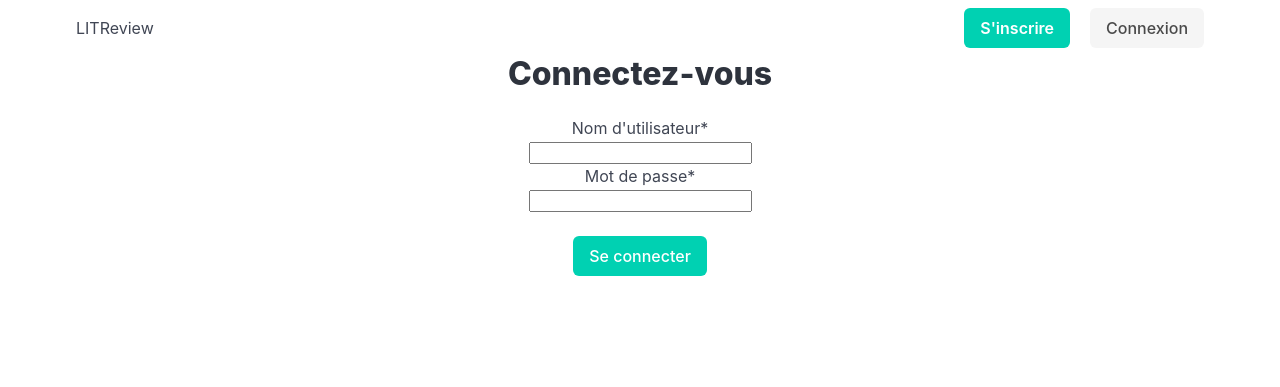
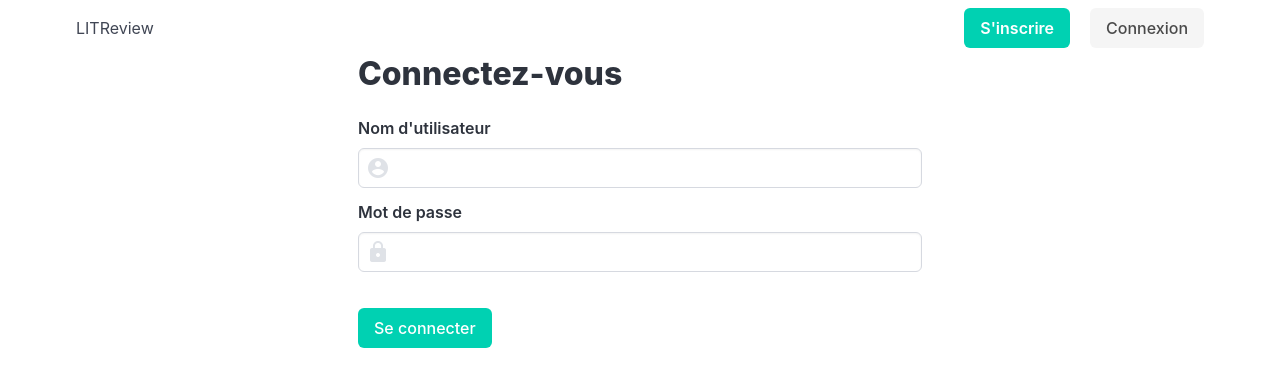
Before and after one commit to byoso/OC_P9, a Django app: page /authentication/login/ in a window 1280 px wide. Shown: the top 387 px of the page. Run offline with Django 4.2, Linux system fonts and the light colour scheme; some libraries are stand-ins or nearby versions.

Commit message:
Material Design set up OK

```diff
--- a/authentication/forms.py
+++ b/authentication/forms.py
@@ -4,12 +4,26 @@ from django.contrib.auth.forms import UserCreationForm
 
 
 class SignUpForm(UserCreationForm):
+    password1 = forms.CharField(
+        max_length=150, widget=forms.PasswordInput(attrs={'class': 'input'}))
+    password2 = forms.CharField(
+        max_length=150, widget=forms.PasswordInput(attrs={'class': 'input'}))
+
     class Meta:
         model = get_user_model()
-        fields = ('username',)
+        fields = ('username', 'password1', 'password2')
+        widgets = {
+            "username": forms.TextInput(
+                attrs={"class": "input"}),
+        }
 
 
 class LoginForm(forms.Form):
-    username = forms.CharField(max_length=150, label="Nom d'utilisateur")
+    username = forms.CharField(
+        max_length=150, label="Nom d'utilisateur",
+        widget=forms.TextInput(
+            attrs={"class": "input"}))
     password = forms.CharField(
-        max_length=150, label="Mot de passe", widget=forms.PasswordInput)
+        max_length=150, label="Mot de passe",
+        widget=forms.PasswordInput(
+            attrs={"class": "input"}))
--- a/authentication/templates/authentication/login_page.html
+++ b/authentication/templates/authentication/login_page.html
@@ -1,19 +1,43 @@
 {% extends '_base.html' %}
-{% load crispy_forms_tags %}
 
 {% block title %} login {% endblock title %}
 
+{% block content %}
 
-{% block content %}
-<div class="has-text-centered">
+<div class="columns is-centered">
+    <div class="column is-half">
         <h1 class="title">Connectez-vous</h1>
         <form action="" method="post">
             {% csrf_token %}
-        {{ form | crispy }}
+
+            <div class="field">
+                <label class="label">{{ form.username.label }}</label>
+                <div class="control has-icons-left">
+                {{ form.username }}
+                <span class="icon is-small is-left">
+                    <span class="material-icons">account_circle</span>
+                  </span>
+                </div>
+
+            </div>
+
+            <div class="field">
+                <label class="label">{{ form.password.label }}</label>
+                <div class="control has-icons-left">
+                {{ form.password }}
+                <span class="icon is-small is-left">
+                    <span class="material-icons">lock</span>
+                  </span>
+                </div>
+
+            </div>
+
             <br>
             <input type="submit" value="Se connecter" class="button is-primary">
         </form>
 
     </div>
 
+</div>
+
 {% endblock content %}
--- a/blog/templates/blog/home.html
+++ b/blog/templates/blog/home.html
@@ -7,9 +7,10 @@
         <img src="https://user.oc-static.com/upload/2020/09/18/16004297044411_P7.png" alt="Logo">
         <h1 class="subtitle">Trouvez les lectures qui vous interessent</h1>
 
+        {% if not user.is_authenticated %}
         <p>Inscrivez-vous maintenant</p><br>
         <strong><a href="{% url 'signup_page' %}" class="button is-primary">S'inscrire</a></strong>
-
+        {% endif %}
 </div>
 
 {%  endblock content %}
--- a/templates/__nav.html
+++ b/templates/__nav.html
@@ -18,7 +18,7 @@
         </div>
         {% else %}
         <a class="button is-light" href="{% url 'logout_page' %}">
-        Se deconnecter
+        Se déconnecter
         </a>
 
         {% endif %}
--- a/templates/_base.html
+++ b/templates/_base.html
@@ -7,9 +7,14 @@
     <link rel="icon" href="https://user.oc-static.com/upload/2020/09/18/16004297044411_P7.png" />
     <title>{% block title %}LITReview{% endblock %}</title>
     {% block css %}
+    <!-- bulma -->
     <link rel="stylesheet" href="{% static '/css/bulma.min.css' %}">
+    <!-- css custom -->
     <link rel="stylesheet" href="{% static '/css/style.css' %}">
     {% endblock css %}
+    <!-- material design icons-->
+    <link rel="stylesheet" href="https://fonts.googleapis.com/icon?family=Material+Icons">
+
 </head>
 
 <body>
@@ -32,7 +37,6 @@
 
 <footer>
     {% block footer %}
-
     {% endblock footer %}
 </footer>
 
```
Also changed, not shown: authentication/templates/authentication/signup_page.html (+41 -4 lines), db.sqlite3. Lines whose indentation alone changed are shown as unchanged.
